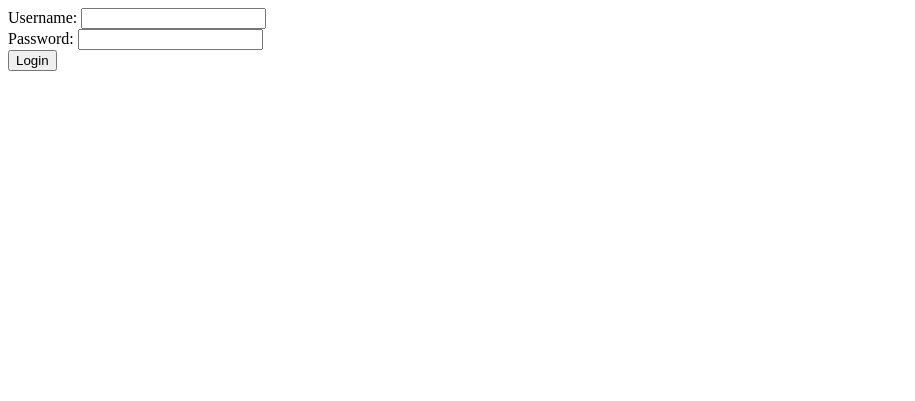
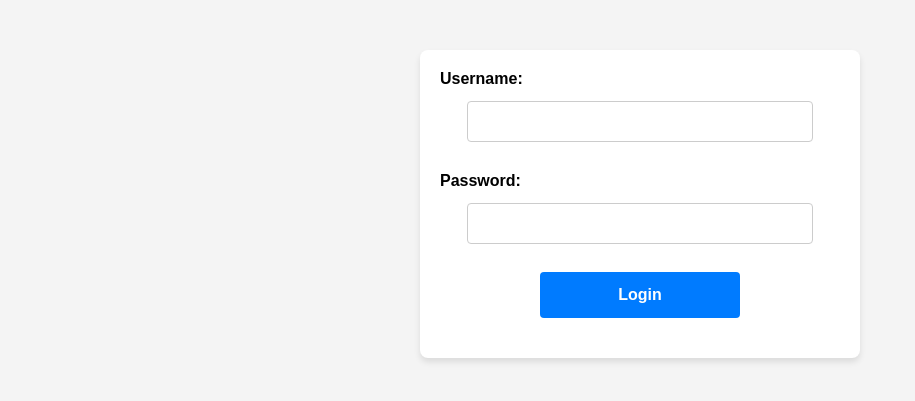
Before and after one commit to jfr3sam/Demo, a Flask app: page / in a window 1280 px wide. Shown: the top 401 px of the page, without its empty margins (0-915 px from the left). Run offline with Flask 3, Linux system fonts and the light colour scheme.

Commit message:
adding style.css

```diff
--- /dev/null
+++ b/src/static/style.css
@@ -0,0 +1,59 @@
+/* Base styling */
+body {
+  font-family: Arial, sans-serif;
+  background-color: #f4f4f4;
+  margin: 0;
+  padding: 0;
+}
+
+/* Container */
+.container {
+  max-width: 400px;
+  margin: 50px auto;
+  background-color: #fff;
+  padding: 20px;
+  border-radius: 8px;
+  box-shadow: 0 4px 6px rgba(0, 0, 0, 0.1);
+  text-align: center;
+  justify-content: center;
+}
+
+/* Labels */
+label {
+  font-weight: bold;
+  display: block;
+  margin-bottom: 5px;
+  float: left;
+}
+
+/* Input Fields */
+input[type='text'],
+input[type='password'] {
+  width: 80%;
+  padding: 12px;
+  margin: 8px 0;
+  border: 1px solid #ccc;
+  border-radius: 4px;
+}
+
+input[type='text'] {
+  margin-bottom: 30px;
+}
+
+/* Button */
+button {
+  background-color: #007bff;
+  color: white;
+  padding: 14px 20px;
+  margin: 20px 0;
+  border: none;
+  cursor: pointer;
+  width: 50%;
+  border-radius: 4px;
+  font-size: 1rem;
+  font-weight: 600;
+}
+
+button:hover {
+  background-color: #06d6a0;
+}
--- a/src/templates/index.html
+++ b/src/templates/index.html
@@ -1,17 +1,24 @@
 <!DOCTYPE html>
 <html>
   <head>
+    <link
+      rel="stylesheet"
+      type="text/css"
+      href="{{ url_for('static', filename='style.css') }}"
+    />
     <title>SQL Injection Demo</title>
   </head>
   <body>
+    <div class="container">
       <form method="post">
         <label for="username">Username:</label>
-        <input type="text" id="username" name="username">
-        <br>
+        <input type="text" id="username" name="username" />
+        <br />
         <label for="password">Password:</label>
-        <input type="password" id="password" name="password">
-        <br>
+        <input type="password" id="password" name="password" />
+        <br />
         <button type="submit">Login</button>
       </form>
+    </div>
   </body>
 </html>
```
Also changed, not shown: src/database.db, src/static/css/style.css (deleted). Lines whose indentation alone changed are shown as unchanged.
